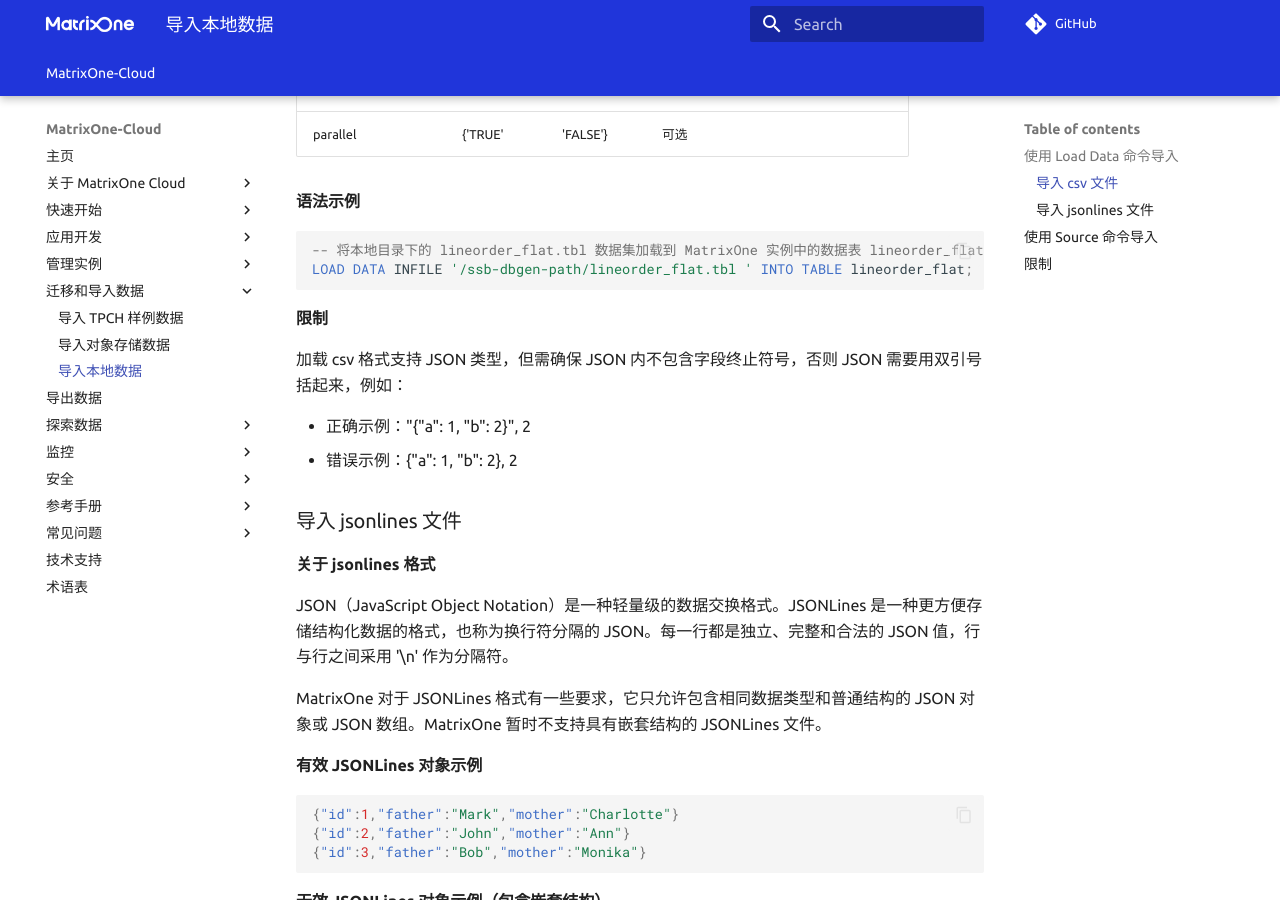
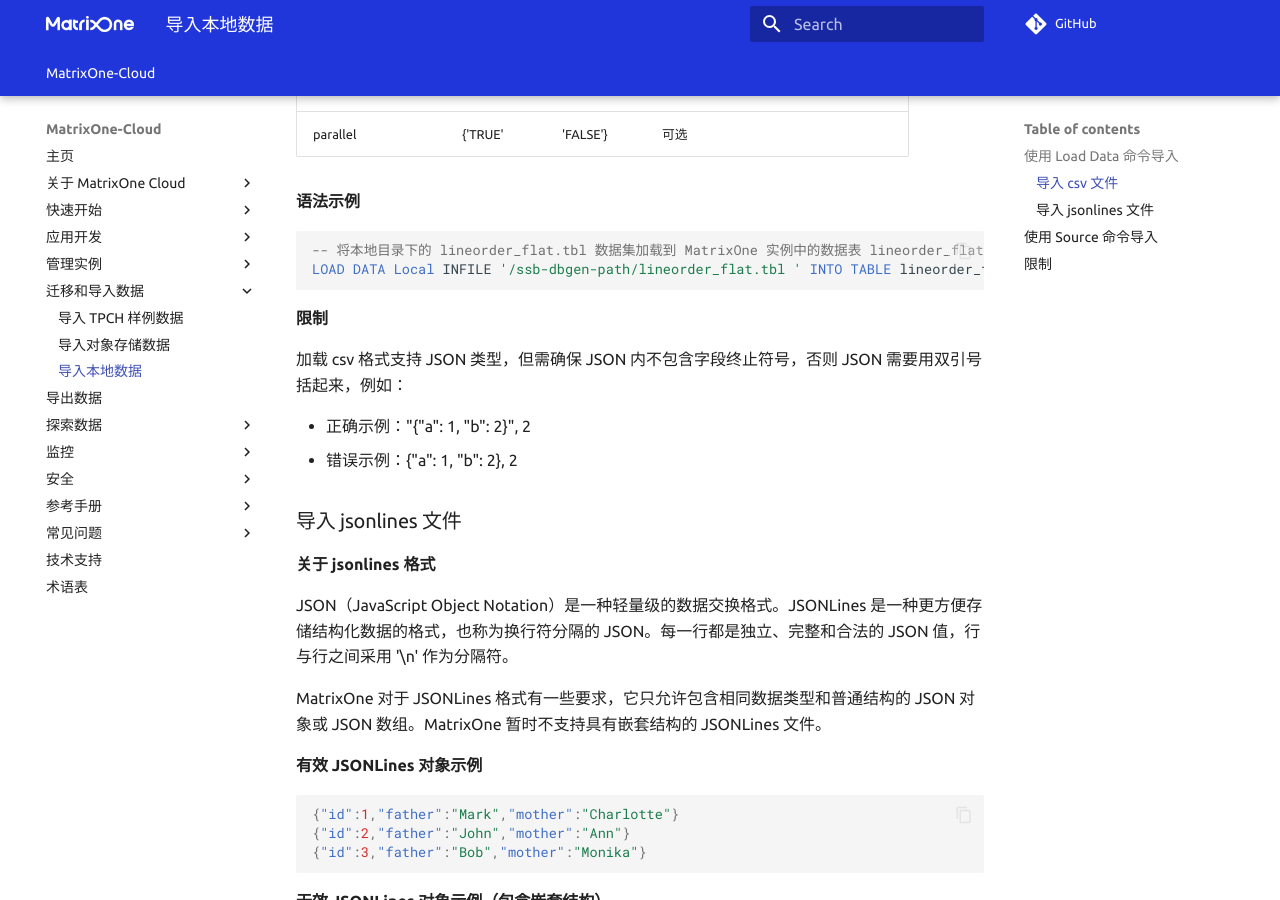
Before and after one commit to yangj1211/moc-docs, an MkDocs documentation site: the page built from docs/MatrixOne-Cloud/Migrate-Data/Load-Local-Data.md, in a window 1280 px wide and 900 px high, scrolled down 1201 px. Built offline with MkDocs 1.6.1 and Material for MkDocs 9.7.7, drawn with Linux system fonts in a browser that asks for light colours; comment, search, counter and statistics services are not loaded; the version menu is left out; some of the changed text lies outside the part shown.

Commit message:
Update Load-Local-Data.md
Signed-off-by: xuanyiLee <89380523+xuanyiLee@users.noreply.github.com>

````diff
--- a/docs/MatrixOne-Cloud/Migrate-Data/Load-Local-Data.md
+++ b/docs/MatrixOne-Cloud/Migrate-Data/Load-Local-Data.md
@@ -47,7 +47,7 @@
 
 ```sql
 -- 将本地目录下的 lineorder_flat.tbl 数据集加载到 MatrixOne 实例中的数据表 lineorder_flat
-LOAD DATA INFILE '/ssb-dbgen-path/lineorder_flat.tbl ' INTO TABLE lineorder_flat;
+LOAD DATA Local INFILE '/ssb-dbgen-path/lineorder_flat.tbl ' INTO TABLE lineorder_flat;
 ```
 
 **限制**
@@ -129,7 +129,7 @@
 -- 将 /mo_data/ 目录路径下的 data.jl.gz gzip 压缩数据文件导入到 MatrixOne 实例中的数据表 db1.a，并从第二行开始导入。
 
 
-LOAD INTO {'filepath'='/mo_data/data.jl.gz', 'compression'='gzip','format'='jsonline','jsondata'='array'} into table db1.a ignore 1 lines;
+LOAD DATA Local INFILE {'filepath'='/mo_data/data.jl.gz', 'compression'='gzip','format'='jsonline','jsondata'='array'} into table db1.a ignore 1 lines;
 ```
 
 ## 使用 Source 命令导入
````
